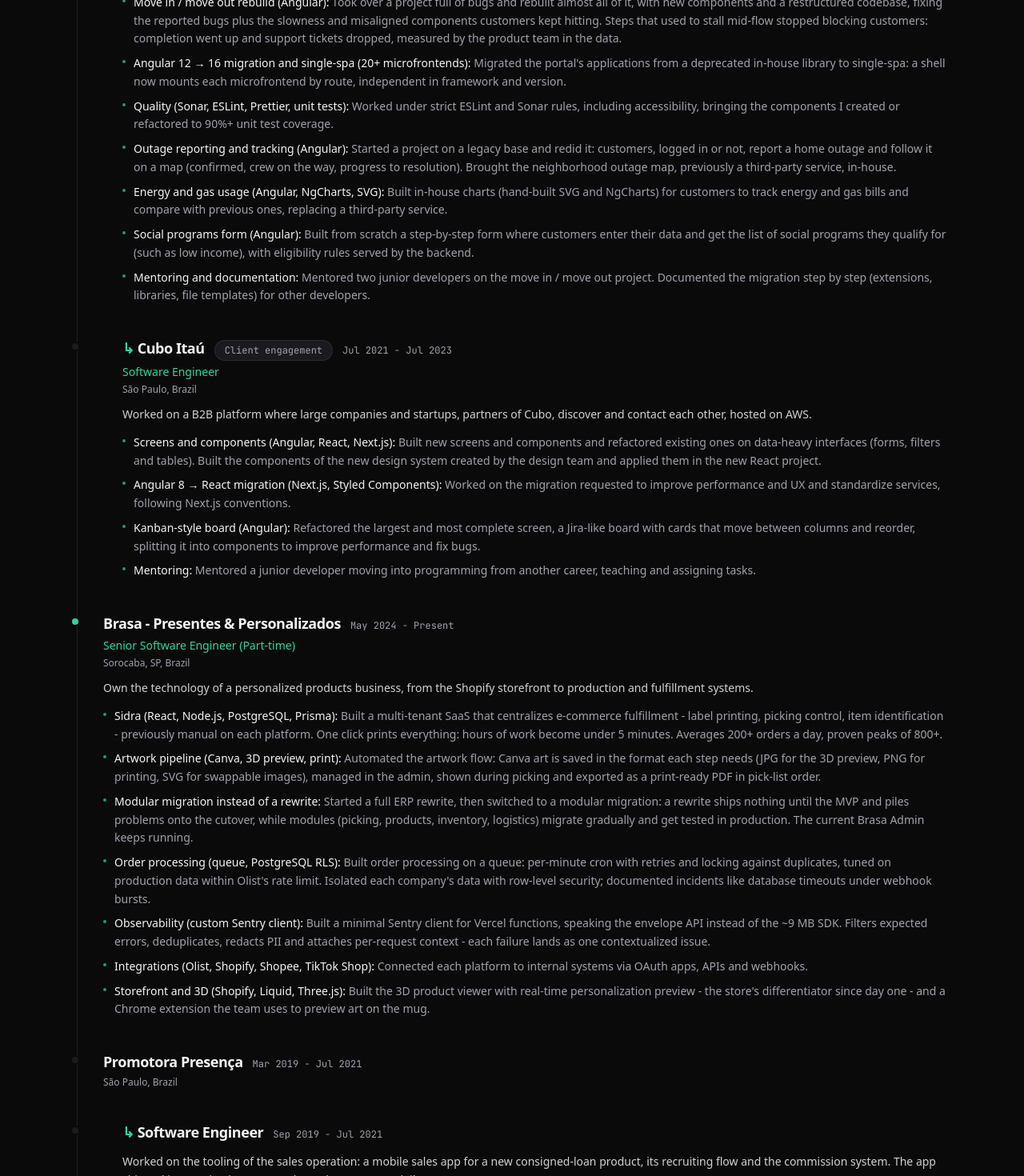
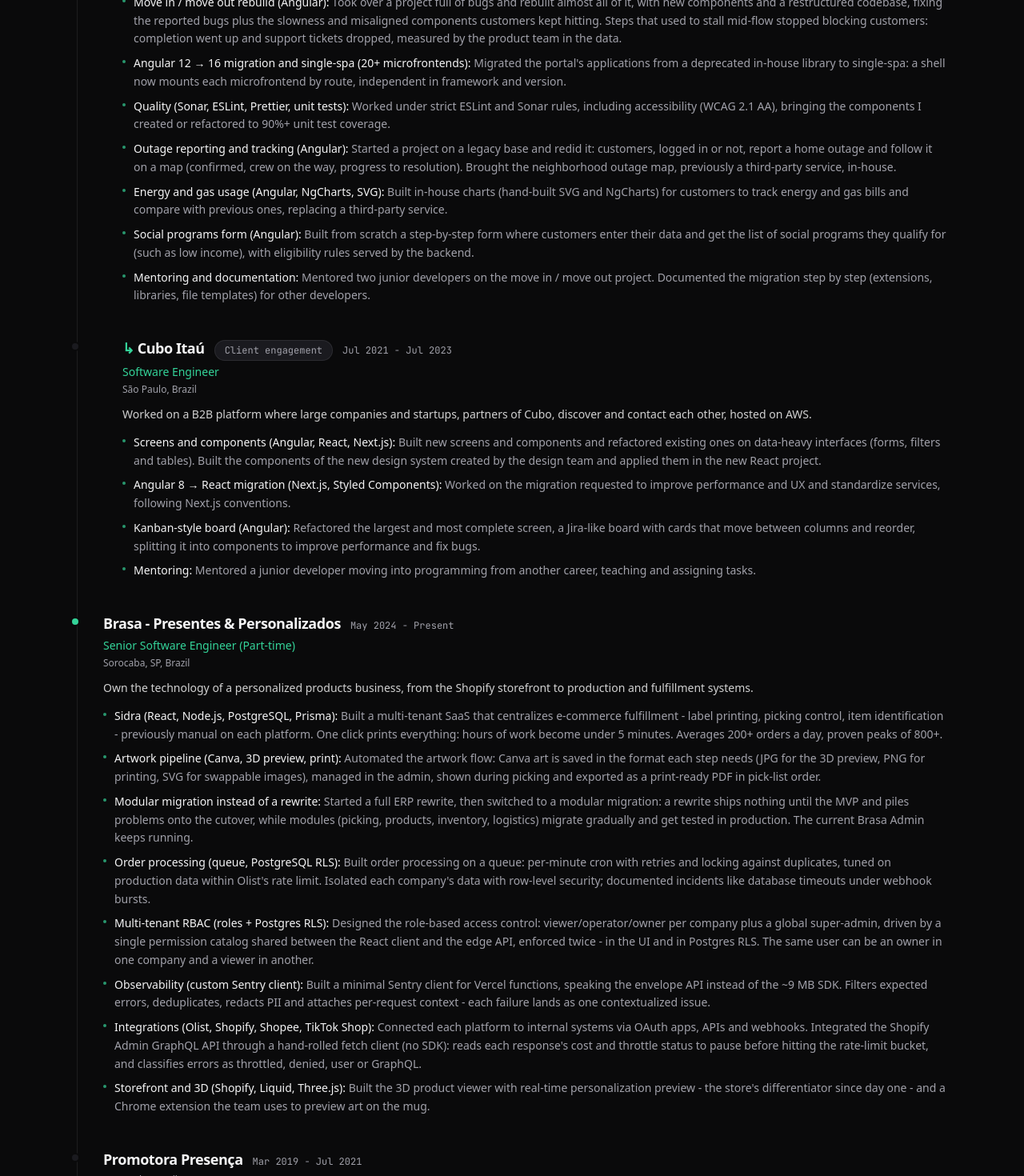
Before and after one commit to thimadera/thimadera.github.io, a React (Vite) app: page / in a window 1280 px wide. Shown: the part 2940-4410 px from the top of the page at 80% size. Built offline with nearby package versions, Linux system fonts and the light colour scheme.

Commit message:
Add resume PDF export script
Add an npm command to render the English resume from the existing React PDF component into a chosen output directory, and document its use. Update experience and skills data with WCAG 2.1 AA and Shopify Storefront GraphQL details.

```diff
--- a/package.json
+++ b/package.json
@@ -8,7 +8,8 @@
     "build": "vite build",
     "preview": "vite preview",
     "lint": "eslint src --ext .ts,.tsx",
-    "format": "prettier --write 'src/**/*.{ts,tsx,css,md,json}'"
+    "format": "prettier --write 'src/**/*.{ts,tsx,css,md,json}'",
+    "export-resume": "node scripts/export-resume.mjs"
   },
   "dependencies": {
     "@fontsource-variable/geist": "^5.2.8",
--- /dev/null
+++ b/scripts/export-resume.mjs
@@ -0,0 +1,35 @@
+/**
+ * Renders the resume PDF (EN) from src/resume/ResumeDocument.tsx into
+ * static files, so other tools (job-tracker) can serve them without running
+ * the site. Same data files as the site/PDF button — zero drift.
+ *
+ * Usage: npm run export-resume [outDir]   (default: ../job-tracker/public)
+ */
+import { createServer } from 'vite';
+import { mkdirSync, writeFileSync } from 'node:fs';
+import path from 'node:path';
+import { fileURLToPath } from 'node:url';
+
+const here = path.dirname(fileURLToPath(import.meta.url));
+const root = path.dirname(here);
+const outDir = path.resolve(root, process.argv[2] ?? '../job-tracker/public');
+
+const server = await createServer({
+  root,
+  logLevel: 'error',
+  appType: 'custom',
+  server: { middlewareMode: true },
+});
+
+try {
+  const { renderResume } = await server.ssrLoadModule('/scripts/resume-entry.tsx');
+  mkdirSync(outDir, { recursive: true });
+  for (const locale of ['en']) {
+    const blob = await renderResume(locale);
+    const file = path.join(outDir, `resume-${locale}.pdf`);
+    writeFileSync(file, Buffer.from(await blob.arrayBuffer()));
+    console.log(`resume-${locale}.pdf -> ${file}`);
+  }
+} finally {
+  await server.close();
+}
--- /dev/null
+++ b/scripts/resume-entry.tsx
@@ -0,0 +1,8 @@
+import { pdf } from '@react-pdf/renderer';
+import { ResumeDocument } from '../src/resume/ResumeDocument';
+import type { Locale } from '../src/types';
+
+/** Render the resume PDF for a locale. Used by scripts/export-resume.mjs (esbuild-bundled). */
+export async function renderResume(locale: Locale): Promise<Blob> {
+  return pdf(<ResumeDocument locale={locale} />).toBlob();
+}
--- a/src/data/experience.ts
+++ b/src/data/experience.ts
@@ -61,8 +61,8 @@
           en: 'Quality (Sonar, ESLint, Prettier, unit tests)',
           pt: 'Qualidade (Sonar, ESLint, Prettier, testes unitários)',
         },
-        en: 'Worked under strict ESLint and Sonar rules, including accessibility, bringing the components I created or refactored to 90%+ unit test coverage.',
-        pt: 'Trabalhei com regras rígidas de ESLint e Sonar, incluindo acessibilidade, levando os componentes que criei ou refatorei a mais de 90% de cobertura de testes unitários.',
+        en: 'Worked under strict ESLint and Sonar rules, including accessibility (WCAG 2.1 AA), bringing the components I created or refactored to 90%+ unit test coverage.',
+        pt: 'Trabalhei com regras rígidas de ESLint e Sonar, incluindo acessibilidade (WCAG 2.1 AA), levando os componentes que criei ou refatorei a mais de 90% de cobertura de testes unitários.',
       },
       {
         label: {
@@ -184,6 +184,14 @@
       },
       {
         label: {
+          en: 'Multi-tenant RBAC (roles + Postgres RLS)',
+          pt: 'RBAC multi-tenant (papéis + RLS no Postgres)',
+        },
+        en: 'Designed the role-based access control: viewer/operator/owner per company plus a global super-admin, driven by a single permission catalog shared between the React client and the edge API, enforced twice - in the UI and in Postgres RLS. The same user can be an owner in one company and a viewer in another.',
+        pt: 'Desenhei o controle de acesso por papéis: viewer/operator/owner por empresa mais um super-admin global, guiado por um catálogo único de permissões compartilhado entre o cliente React e a API edge, com enforcement duplo - na UI e no RLS do Postgres. O mesmo usuário pode ser owner numa empresa e viewer em outra.',
+      },
+      {
+        label: {
           en: 'Observability (custom Sentry client)',
           pt: 'Observabilidade (cliente Sentry próprio)',
         },
@@ -195,8 +203,8 @@
           en: 'Integrations (Olist, Shopify, Shopee, TikTok Shop)',
           pt: 'Integrações (Olist, Shopify, Shopee, TikTok Shop)',
         },
-        en: 'Connected each platform to internal systems via OAuth apps, APIs and webhooks.',
-        pt: 'Conectei cada plataforma aos sistemas internos por apps OAuth, APIs e webhooks.',
+        en: "Connected each platform to internal systems via OAuth apps, APIs and webhooks. Integrated the Shopify Admin GraphQL API through a hand-rolled fetch client (no SDK): reads each response's cost and throttle status to pause before hitting the rate-limit bucket, and classifies errors as throttled, denied, user or GraphQL.",
+        pt: 'Conectei cada plataforma aos sistemas internos por apps OAuth, APIs e webhooks. Integrei a API GraphQL Admin da Shopify com um cliente próprio em fetch (sem SDK): lê o custo e o throttle de cada resposta para pausar antes de estourar o rate limit, e classifica erros em throttled, denied, user ou GraphQL.',
       },
       {
         label: {
--- a/src/data/skills.ts
+++ b/src/data/skills.ts
@@ -26,7 +26,7 @@
     title: { en: 'UI and accessibility', pt: 'UI e acessibilidade' },
     skills: [
       'Design systems',
-      { en: 'Accessibility', pt: 'Acessibilidade' },
+      { en: 'Accessibility (WCAG 2.1 AA)', pt: 'Acessibilidade (WCAG 2.1 AA)' },
       'Styled Components',
       'Tailwind CSS',
       'SCSS',
@@ -64,7 +64,7 @@
       'Node.js',
       { en: 'REST APIs', pt: 'APIs REST' },
       'OAuth 2.0',
-      'GraphQL (Shopify)',
+      'GraphQL APIs (Shopify Storefront)',
       'Shopify (Liquid)',
       { en: 'Webhooks and queues', pt: 'Webhooks e filas' },
       'C#',
@@ -72,7 +72,7 @@
   },
   {
     title: { en: 'Data', pt: 'Dados' },
-    skills: ['PostgreSQL (Prisma, RLS, migrations)', 'SQL Server', 'NoSQL (Firestore)'],
+    skills: ['PostgreSQL (Prisma, RLS, migrations)', 'RBAC (multi-tenant)', 'SQL Server', 'NoSQL (Firestore)'],
   },
   {
     title: { en: 'Cloud', pt: 'Nuvem' },
```
Also changed, not shown: 1 other file (tests, documents, lock files or other folders).
